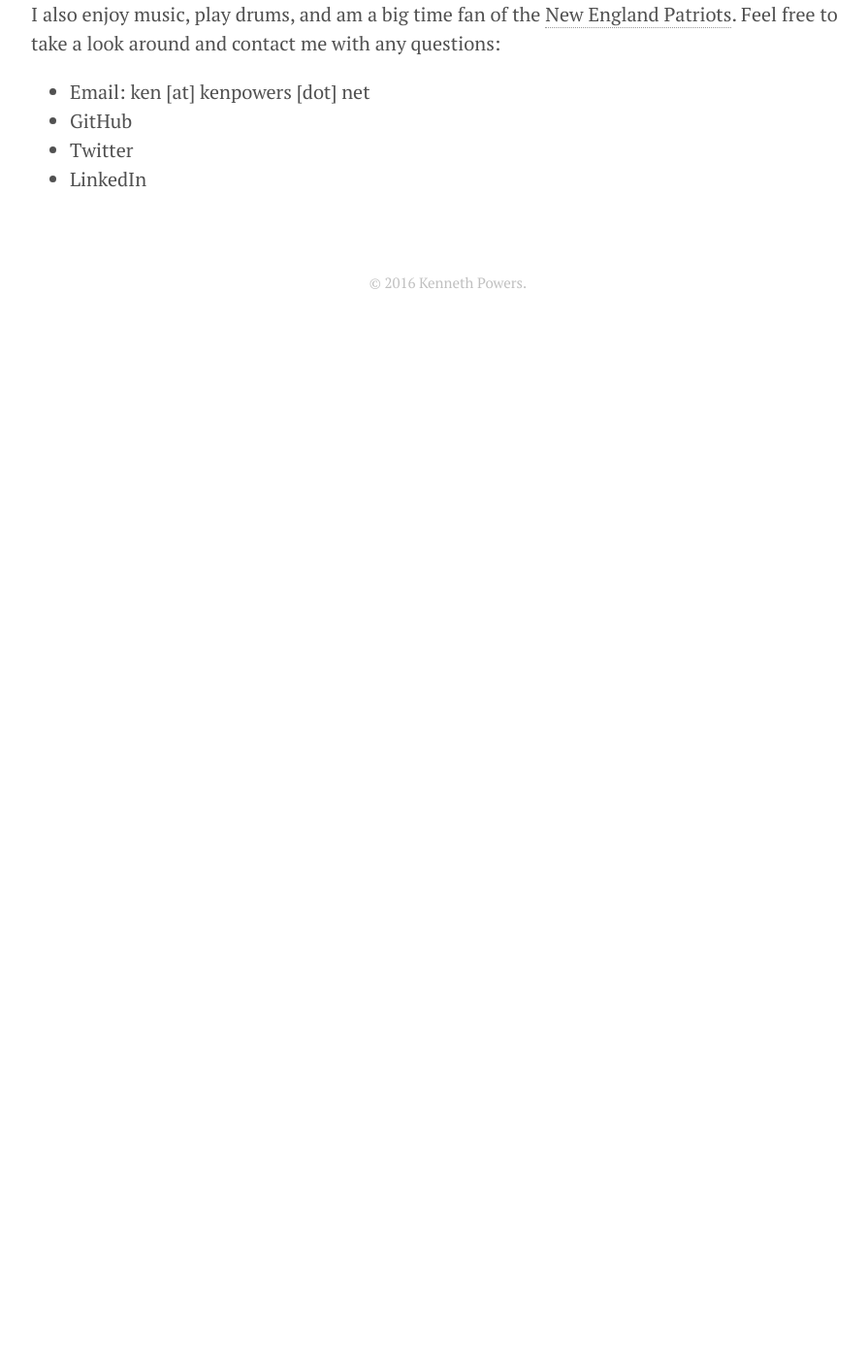
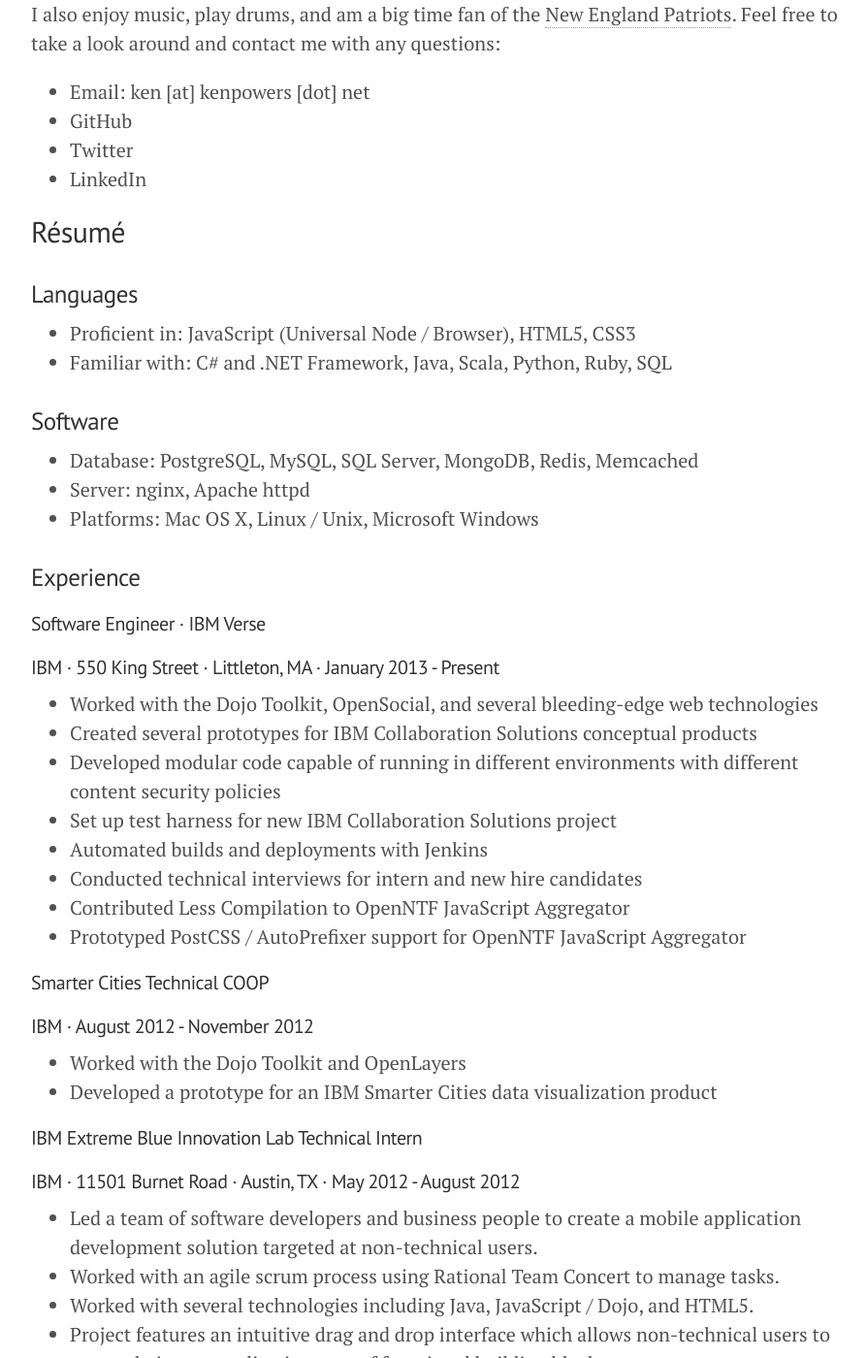
Before and after one commit to knpwrs/knpwrs.github.io, a Jekyll site: the page built from about.md, in a window 1280 px wide and 1400 px high, scrolled down 380 px. Shown: the whole window at 97% size, without its empty margins (178-1072 px from the left). Built offline with Jekyll 4.4.1, drawn with Linux system fonts in a browser that asks for light colours; before the commit the page ends 900 px from its top, so only the background shows below that; some of the changed text lies outside the part shown.

Commit message:
Merge resume into about page.

```diff
--- a/_config.yml
+++ b/_config.yml
@@ -10,8 +10,6 @@
     url: /
   - text: About
     url: /about
-  - text: Résumé
-    url: /resume
   - text: GitHub
     url: https://github.com/knpwrs
   - text: Twitter
--- a/about.md
+++ b/about.md
@@ -16,7 +16,101 @@
 * [Twitter]({{ site.author.twitter }})
 * [LinkedIn]({{ site.author.linkedin }})
 
-[github]: https://github.com/knpwrs
+## Résumé
+
+### Languages
+
+* Proficient in: JavaScript (Universal Node / Browser), HTML5, CSS3
+* Familiar with: C# and .NET Framework, Java, Scala, Python, Ruby, SQL
+
+### Software
+
+* Database: PostgreSQL, MySQL, SQL Server, MongoDB, Redis, Memcached
+* Server: nginx, Apache httpd
+* Platforms: Mac OS X, Linux / Unix, Microsoft Windows
+
+### Experience
+
+#### Software Engineer &middot; IBM Verse
+
+##### IBM &middot; 550 King Street &middot; Littleton, MA &middot; January 2013 - Present
+
+* Worked with the Dojo Toolkit, OpenSocial, and several bleeding-edge web
+  technologies
+* Created several prototypes for IBM Collaboration Solutions conceptual
+  products
+* Developed modular code capable of running in different environments with
+  different content security policies
+* Set up test harness for new IBM Collaboration Solutions project
+* Automated builds and deployments with Jenkins
+* Conducted technical interviews for intern and new hire candidates
+* Contributed Less Compilation to OpenNTF JavaScript Aggregator
+* Prototyped PostCSS / AutoPrefixer support for OpenNTF JavaScript Aggregator
+
+#### Smarter Cities Technical COOP
+
+##### IBM &middot; August 2012 - November 2012
+
+* Worked with the Dojo Toolkit and OpenLayers
+* Developed a prototype for an IBM Smarter Cities data visualization product
+
+#### IBM Extreme Blue Innovation Lab Technical Intern
+
+##### IBM &middot; 11501 Burnet Road &middot; Austin, TX &middot; May 2012 - August 2012
+
+* Led a team of software developers and business people to create a mobile
+  application development solution targeted at non-technical users.
+* Worked with an agile scrum process using Rational Team Concert to manage
+  tasks.
+* Worked with several technologies including Java, JavaScript / Dojo, and
+  HTML5.
+* Project features an intuitive drag and drop interface which allows
+  non-technical users to create their own applications out of functional
+  building blocks.
+* Presented technical project details to multiple IBM executives.
+
+#### Technology Administrator / Systems Development
+
+##### Big Y Foods, Inc &middot; 2145 Roosevelt Ave &middot; Springfield, MA &middot; 2010 - 2012
+
+* Created stored procedures for Microsoft SQL Server to generate reports on
+  various data collected from stores.
+* Created an internal web application to help corporate employees better
+  manage their daily tasks. Application features on-call phone listing and a
+  time-off request form where corporate employees could find coverage if they
+  needed time off.
+
+#### Personal Projects
+
+* [Personal GitHub Profile][github] contains personal projects and contributions
+  to various open source projects.
+* [Cursor Dance Party][cdp] is a tech demo of WebSockets and HTML5 Canvas.
+  Users see the cursors of all other connected users as they move around.
+
+### Education
+
+#### University of Massachusetts Amherst
+
+##### Amherst, MA &middot; 2011 - 2013
+
+* Received Bachelor's of Science in Computer Science
+* Received two awards for outstanding performance in individual classes
+* Made the Dean's List three out of four semesters
+* GPA: 3.7
+
+#### Springfield Technical Community College
+
+##### Springfield, MA &middot; 2009 - 2011
+
+* Received Associate's of Science in Engineering and Science Transfer (Focus
+  on Computer Science)
+* Received two annual awards for outstanding overall performance
+* Completed two directed studies (one in Computer Science and one in Math)
+* Made the Dean's List all four semesters
+* GPA: 3.8
+
+[github]: https://github.com/knpwrs "knpwrs on GitHub"
+[cdp]: http://www.cursordanceparty.com/ "Cursor Dance Party"
 [Massachusetts]: https://www.youtube.com/watch?v=JvUMV1N7eGM
 [ne]: http://www.patriots.com/ "New England Patriots"
 [resume]: {{ site.baseurl }}/resume
```
Also changed, not shown: resume.md (deleted, +0 -100 lines).
